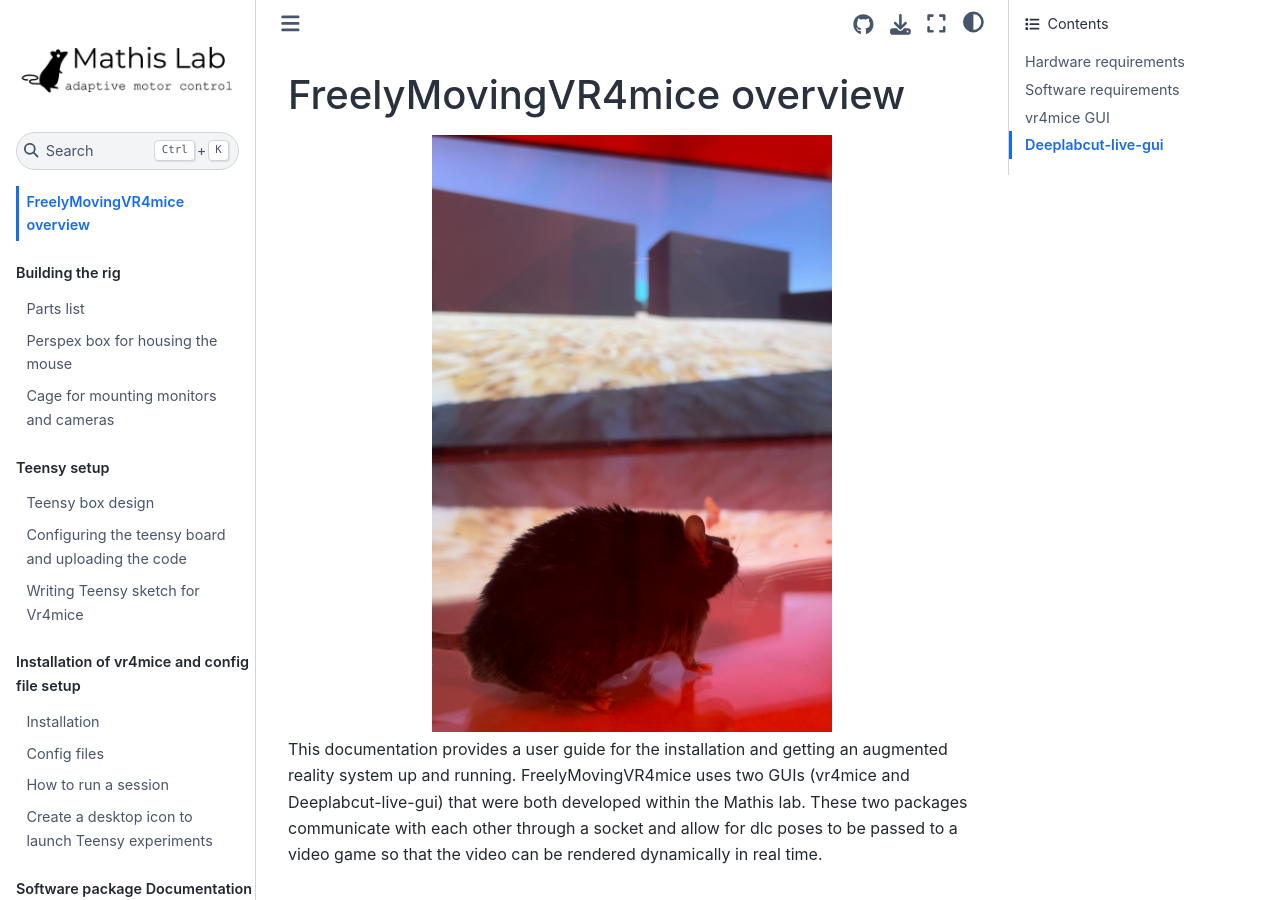
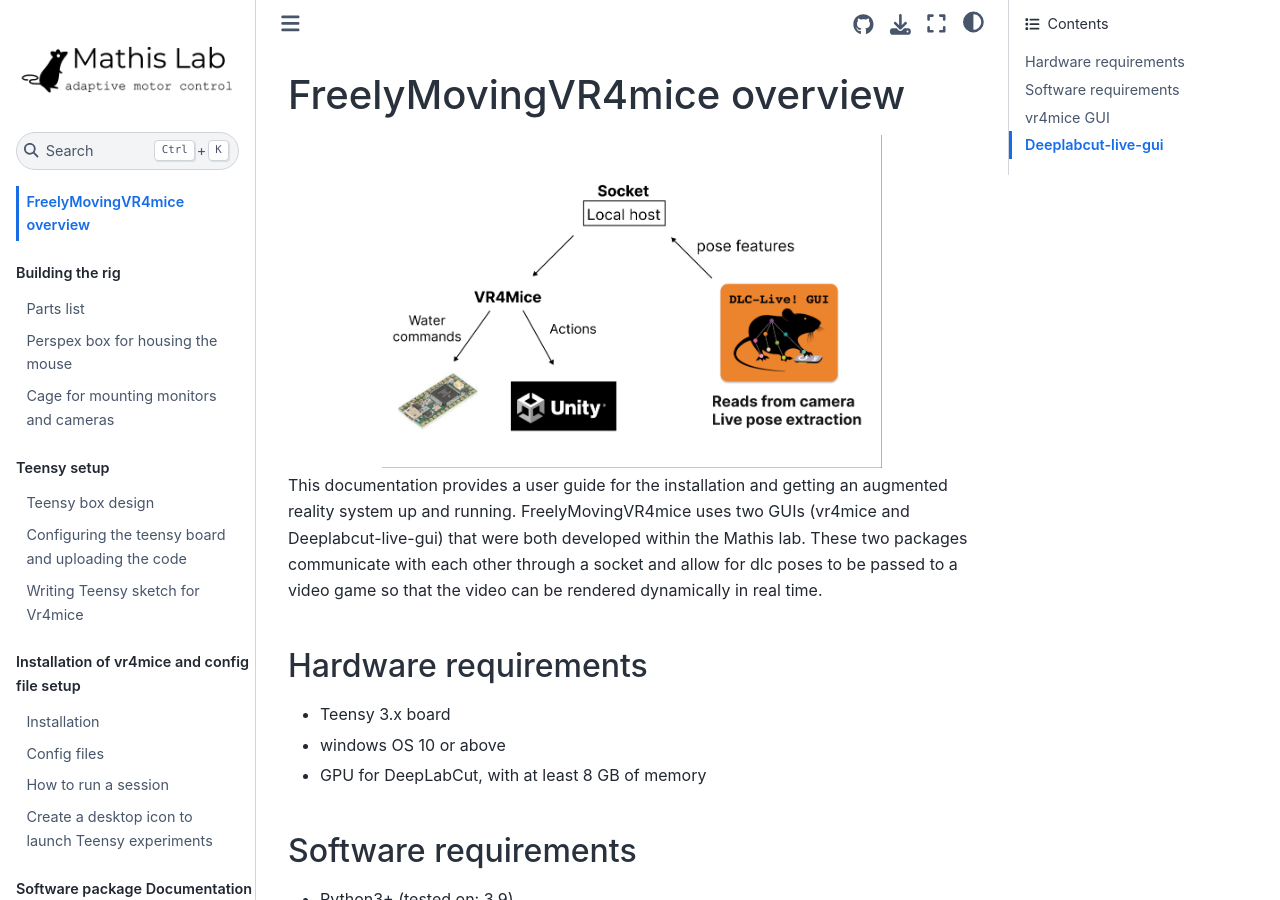
Before and after one commit to MMathisLab/FreelyMovingVR4Mice, a Jupyter Book: the page built from docs/vr4mice_overview.md, in a window 1280 px wide and 900 px high. Built offline with Jupyter Book 1.0.4 settings and Sphinx 7.4.7 and the Sphinx Book theme 1.1.4, drawn with Linux system fonts in a browser that asks for light colours.

Commit message:
changed image

````diff
--- a/docs/vr4mice_overview.md
+++ b/docs/vr4mice_overview.md
@@ -1,10 +1,12 @@
 # FreelyMovingVR4mice overview
-```{image} ../docs/images/Mouse_header.jpg
+
+```{image} ../docs/images/VR4mice_schematic.png
 :alt: AR
 :class: bg-primary mb-1
-:width: 400px
+:width: 500px
 :align: center
 ```
+
 This documentation provides a user guide for the installation and getting an augmented reality system up and running.
 FreelyMovingVR4mice uses two GUIs (vr4mice and Deeplabcut-live-gui) that were both developed within the Mathis lab. These two packages communicate with each other through a socket and allow for dlc poses to be passed to a video game so that the video can be rendered dynamically in real time.
 
@@ -21,12 +23,6 @@ FreelyMovingVR4mice uses two GUIs (vr4mice and Deeplabcut-live-gui) that were bo
 
 The augmented reality system runs on a python framework, vr4mice, this code was initially developed by Gary Kane, Michael Beauzile, and Mackenzie Mathis as a simple and scalable control suite for a host of systems neuroscience tasks. This was expanded with Thomas Sainsbury, Sebastien Hausmann, Mariia Popova and Jessy Lauer. This framework handles input and output to a teensy, parses actions to the Unity video game and handles all data logging for the experiments. In addition, it provides a simple GUI for the user to run the experiments and manually change parameters which control the experiments trial-like structure.
 
-```{image} ../docs/images/VR4mice_schematic.png
-:alt: AR
-:class: bg-primary mb-1
-:width: 400px
-:align: center
-```
 
 ## vr4mice GUI
 To run an augmented reality experiment, vr4mice requires two objects:
````
